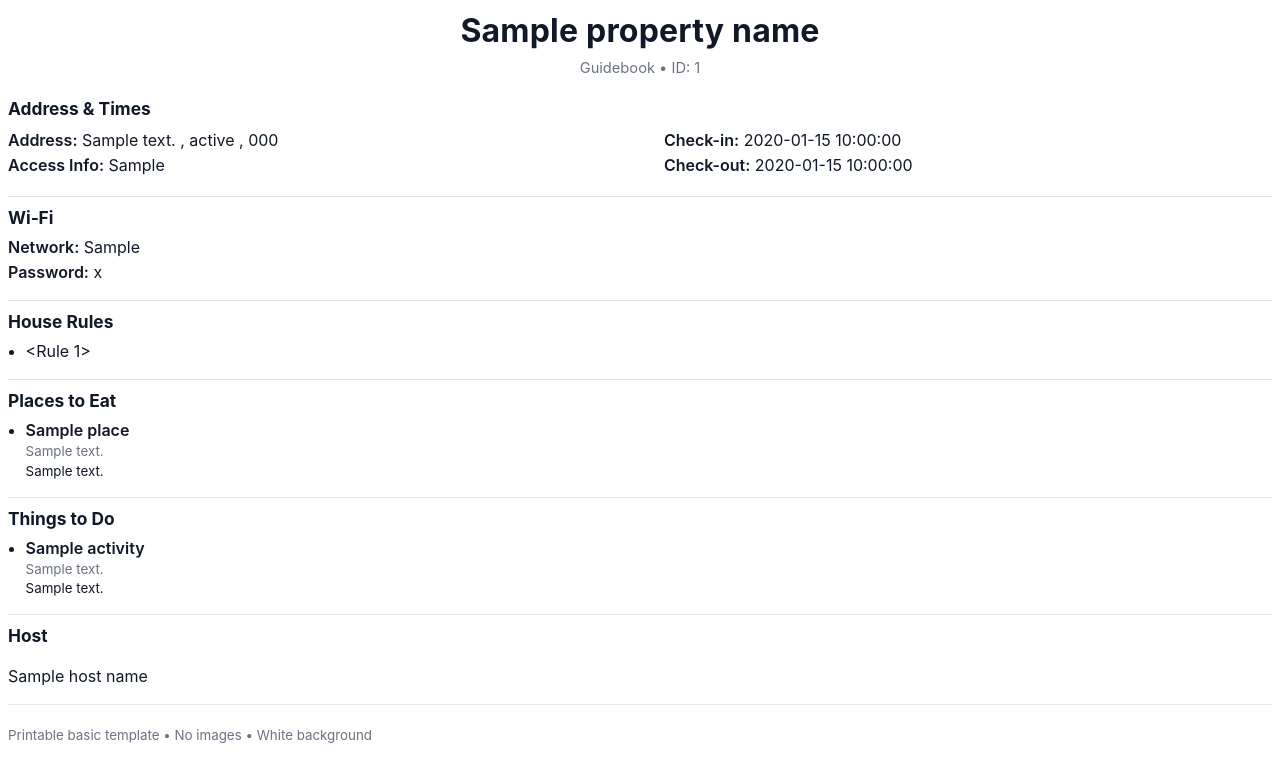
After one commit to hukahuka77/Guidewise, a Flask app: template backend/templates/templates_pdf/template_pdf2_basic.html in a window 1280 px wide. The commit adds this page. Shown: the top 782 px of the page. Run offline with Flask 3, Linux system fonts and the light colour scheme; tables that the repository leaves empty hold one stand-in row (values such as "Sample post"); the template is opened without the code that fills it: values that come from a table or form of the project are taken from there, most other values are stand-ins (such as "Sample title", 1, 10 or a date in 2020).

Commit message:
feat: add basic PDF template and implement on-demand PDF generation with caching

```diff
--- a/backend/app.py
+++ b/backend/app.py
@@ -2,8 +2,10 @@ from flask import Flask, request, send_file, jsonify, render_template, make_resp
 from flask_cors import CORS
 from flask_sqlalchemy import SQLAlchemy
 from sqlalchemy import text
+from sqlalchemy.orm import joinedload
 import main as pdf_generator
 import io
+import hashlib
 from dotenv import load_dotenv
 import os
 
@@ -15,6 +17,14 @@ from utils.ai_activities import get_ai_activity_recommendations
 load_dotenv() # Load environment variables from .env file
 
 app = Flask(__name__)
+
+# Optional gzip compression if Flask-Compress is available
+try:
+    from flask_compress import Compress
+    Compress(app)
+except Exception:
+    pass
+
 """
 Configure CORS to only allow requests from configured frontend origins and only for /api/* routes.
 Set FRONTEND_ORIGIN in backend/.env, e.g.:
@@ -43,9 +53,24 @@ TEMPLATE_REGISTRY = {
 }
 ALLOWED_TEMPLATE_KEYS = set(TEMPLATE_REGISTRY.keys())
 
+RENDER_CACHE = {}
+
+def _render_cache_key(gb: Guidebook, template_key: str) -> str:
+    ts = getattr(gb, 'last_modified_time', None)
+    ts_val = str(ts.timestamp()) if hasattr(ts, 'timestamp') else str(ts)
+    return f"{gb.id}:{template_key}:{ts_val}"
+
 @app.route('/guidebook/<guidebook_id>')
 def view_guidebook(guidebook_id):
-    guidebook = Guidebook.query.get_or_404(guidebook_id)
+    # Eager-load related objects to avoid N+1 queries
+    guidebook = (
+        Guidebook.query.options(
+            joinedload(Guidebook.host),
+            joinedload(Guidebook.property),
+            joinedload(Guidebook.wifi),
+            joinedload(Guidebook.rules),
+        ).get_or_404(guidebook_id)
+    )
     # Handle case where wifi might be null (pass through None/empty; template handles conditionals)
     wifi_network = guidebook.wifi.network if guidebook.wifi and guidebook.wifi.network else None
     wifi_password = guidebook.wifi.password if guidebook.wifi and guidebook.wifi.password else None
@@ -56,7 +81,25 @@ def view_guidebook(guidebook_id):
     base_tabs = ['checkin','property','hostinfo','wifi','food','activities','rules','checkout']
     included_tabs = getattr(guidebook, 'included_tabs', None) or base_tabs
     included_tabs = [t for t in included_tabs if (t in base_tabs) or (isinstance(t, str) and t.startswith('custom_'))]
-    return render_template(template_file,
+
+    # Caching: reuse rendered HTML if guidebook/template unchanged
+    cache_key = _render_cache_key(guidebook, template_key)
+    etag = hashlib.sha256(cache_key.encode('utf-8')).hexdigest()
+    if request.headers.get('If-None-Match') == etag:
+        resp = make_response('', 304)
+        resp.headers['ETag'] = etag
+        return resp
+
+    cached = RENDER_CACHE.get(cache_key)
+    if cached is not None:
+        resp = make_response(cached)
+        resp.headers['Content-Type'] = 'text/html; charset=utf-8'
+        resp.headers['ETag'] = etag
+        resp.headers['Cache-Control'] = 'public, max-age=300'
+        return resp
+
+    html = render_template(
+        template_file,
         id=guidebook.id,
         host_name=getattr(guidebook.host, 'name', None),
         host_bio=getattr(guidebook.host, 'bio', None),
@@ -79,8 +122,14 @@ def view_guidebook(guidebook_id):
         included_tabs=included_tabs,
         custom_sections=getattr(guidebook, 'custom_sections', None),
         custom_tabs_meta=getattr(guidebook, 'custom_tabs_meta', None),
-        cover_image_url=guidebook.cover_image_url
+        cover_image_url=guidebook.cover_image_url,
     )
+    RENDER_CACHE[cache_key] = html
+    resp = make_response(html)
+    resp.headers['Content-Type'] = 'text/html; charset=utf-8'
+    resp.headers['ETag'] = etag
+    resp.headers['Cache-Control'] = 'public, max-age=300'
+    return resp
 
 @app.route('/api/generate', methods=['POST'])
 def generate_guidebook_route():
@@ -205,23 +254,15 @@ def generate_guidebook_route():
 
     db.session.commit()
 
-    # Generate PDF from the same data
-    # Pass the newly created guidebook object to the PDF generator.
-    pdf_bytes = pdf_generator.create_guidebook_pdf(new_guidebook)
-
-    # Create the response with the PDF
-    response = send_file(
-        io.BytesIO(pdf_bytes),
-        mimetype='application/pdf',
-        as_attachment=True,
-        download_name='guidebook.pdf'
-    )
-
-    # Add the custom header with the live URL
-    response.headers['X-Guidebook-Url'] = f'/guidebook/{new_guidebook.id}'
-    response.headers['Access-Control-Expose-Headers'] = 'X-Guidebook-Url'
-
-    return response
+    # Do NOT generate the PDF here. Return JSON with identifiers and the live URL header.
+    resp = jsonify({
+        "ok": True,
+        "guidebook_id": new_guidebook.id,
+        "template_key": selected_template_key,
+    })
+    resp.headers['X-Guidebook-Url'] = f'/guidebook/{new_guidebook.id}'
+    resp.headers['Access-Control-Expose-Headers'] = 'X-Guidebook-Url'
+    return resp, 201
 
 def run_startup_migrations():
     """Add missing columns if they don't already exist (Postgres)."""
@@ -284,5 +325,66 @@ def update_template_key(guidebook_id):
     db.session.commit()
     return jsonify({"ok": True, "template_key": gb.template_key})
 
+# In-memory cache for generated PDFs for the lifetime of the process
+PDF_CACHE = {}
+
+def _pdf_cache_key(guidebook: Guidebook, template_key: str) -> str:
+    # Use id + template; include last_modified_time when available for better busting
+    ts = getattr(guidebook, 'last_modified_time', None)
+    ts_val = str(ts.timestamp()) if hasattr(ts, 'timestamp') else str(ts)
+    return f"{guidebook.id}:{template_key}:{ts_val}"
+
+@app.route('/api/guidebook/<guidebook_id>/pdf', methods=['GET'])
+def get_pdf_on_demand(guidebook_id):
+    gb = Guidebook.query.get_or_404(guidebook_id)
+    requested_template = request.args.get('template')
+    want_download = str(request.args.get('download', '0')).lower() in ('1', 'true', 'yes')
+    # Choose a valid template: request > guidebook > default
+    chosen_template = None
+    if requested_template in ALLOWED_TEMPLATE_KEYS:
+        chosen_template = requested_template
+    elif getattr(gb, 'template_key', None) in ALLOWED_TEMPLATE_KEYS:
+        chosen_template = gb.template_key
+    else:
+        chosen_template = 'template_1'
+
+    cache_key = _pdf_cache_key(gb, chosen_template)
+    etag = hashlib.sha256(cache_key.encode('utf-8')).hexdigest()
+    if request.headers.get('If-None-Match') == etag:
+        resp = make_response('', 304)
+        resp.headers['ETag'] = etag
+        return resp
+
+    cached = PDF_CACHE.get(cache_key)
+    if cached:
+        resp = send_file(
+            io.BytesIO(cached),
+            mimetype='application/pdf',
+            as_attachment=want_download,
+            download_name='guidebook.pdf'
+        )
+        resp.headers['ETag'] = etag
+        resp.headers['Cache-Control'] = 'public, max-age=3600'
+        return resp
+
+    # Generate PDF lazily. If the generator reads gb.template_key, temporarily override.
+    original_template = getattr(gb, 'template_key', None)
+    try:
+        gb.template_key = chosen_template
+        pdf_bytes = pdf_generator.create_guidebook_pdf(gb)
+    finally:
+        gb.template_key = original_template
+
+    PDF_CACHE[cache_key] = pdf_bytes
+    resp = send_file(
+        io.BytesIO(pdf_bytes),
+        mimetype='application/pdf',
+        as_attachment=want_download,
+        download_name='guidebook.pdf'
+    )
+    resp.headers['ETag'] = etag
+    resp.headers['Cache-Control'] = 'public, max-age=3600'
+    return resp
+
 if __name__ == '__main__':
     app.run(debug=True, port=5001)
--- a/backend/main.py
+++ b/backend/main.py
@@ -4,6 +4,8 @@ from weasyprint import HTML
 from utils.aifunctions import get_ai_recommendations
 # Import models from models.py to be used in PDF generation
 from models import Guidebook, Host, Property, Wifi, Rule
+import json
+import ast
 
 load_dotenv()
 
@@ -11,8 +13,45 @@ load_dotenv()
 # For now, both keys use the same PDF template until additional variants are added.
 TEMPLATE_REGISTRY = {
     "template_1": "templates/templates_pdf/template_pdf1.html",
-    "template_2": "templates/templates_pdf/template_pdf1.html",
+    "template_2": "templates/templates_pdf/template_pdf2_basic.html",
 }
+
+def _normalize_recommendations(items):
+    """Normalize list items that may be dicts or stringified dicts.
+    Returns list of dicts with at least name/title and description/address if present.
+    """
+    normalized = []
+    if not items:
+        return normalized
+    for it in items:
+        obj = None
+        if isinstance(it, dict):
+            obj = it
+        elif isinstance(it, str):
+            s = it.strip()
+            # Try JSON first
+            try:
+                obj = json.loads(s)
+            except Exception:
+                # Try Python literal (handles single quotes)
+                try:
+                    val = ast.literal_eval(s)
+                    if isinstance(val, dict):
+                        obj = val
+                except Exception:
+                    obj = None
+        if obj is None:
+            # Fallback to simple text item
+            obj = {"name": str(it)}
+        # Ensure keys exist
+        normalized.append({
+            "name": obj.get("name") or obj.get("title") or str(obj),
+            "description": obj.get("description") or "",
+            "address": obj.get("address") or "",
+            "image_url": obj.get("image_url") or obj.get("photo") or "",
+        })
+    return normalized
+
 
 def create_guidebook_pdf(guidebook):
     """
@@ -37,10 +76,14 @@ def create_guidebook_pdf(guidebook):
         'address_city_state': guidebook.property.address_city_state if getattr(guidebook, 'property', None) else '',
         'address_zip': guidebook.property.address_zip if getattr(guidebook, 'property', None) else '',
         'access_info': guidebook.access_info,
-        'rules': [rule.text for rule in guidebook.rules],
-        'things_to_do': guidebook.things_to_do,
-        'places_to_eat': guidebook.places_to_eat,
-        'cover_image_url': guidebook.cover_image_url
+        'rules': [rule.text for rule in getattr(guidebook, 'rules', [])],
+        'things_to_do': _normalize_recommendations(getattr(guidebook, 'things_to_do', []) or []),
+        'places_to_eat': _normalize_recommendations(getattr(guidebook, 'places_to_eat', []) or []),
+        'cover_image_url': getattr(guidebook, 'cover_image_url', None),
+        'welcome_message': getattr(guidebook, 'welcome_message', None),
+        'included_tabs': getattr(guidebook, 'included_tabs', []) or [],
+        'custom_sections': getattr(guidebook, 'custom_sections', {}) or {},
+        'custom_tabs_meta': getattr(guidebook, 'custom_tabs_meta', {}) or {},
     }
 
     # Setup Jinja2 environment
--- /dev/null
+++ b/backend/templates/templates_pdf/template_pdf2_basic.html
@@ -0,0 +1,180 @@
+<!DOCTYPE html>
+<html lang="en">
+<head>
+  <meta charset="UTF-8" />
+  <meta name="viewport" content="width=device-width, initial-scale=1.0" />
+  <title>Guidebook - Basic</title>
+  <style>
+    /* Page setup for printable A4/Letter with generous margins */
+    @page {
+      size: Letter; /* Use A4 if preferred */
+      margin: 1in;
+    }
+    html, body {
+      background: #ffffff;
+      color: #111827; /* gray-900 */
+      font-family: -apple-system, BlinkMacSystemFont, "Segoe UI", Roboto, Oxygen, Ubuntu, Cantarell, "Fira Sans", "Droid Sans", "Helvetica Neue", Arial, sans-serif;
+      line-height: 1.45;
+      font-size: 12pt;
+    }
+    .container {
+      display: block;
+    }
+    .header {
+      text-align: center;
+      margin-bottom: 0.75rem;
+    }
+    .title {
+      font-size: 24pt;
+      font-weight: 700;
+      letter-spacing: 0.2px;
+      margin: 0 0 0.25rem 0;
+    }
+    .subtitle {
+      font-size: 11pt;
+      color: #6b7280; /* gray-500 */
+      margin: 0;
+    }
+    .section {
+      margin-top: 1rem;
+      padding-top: 0.5rem;
+      border-top: 1px solid #e5e7eb; /* gray-200 */
+    }
+    .section:first-of-type {
+      border-top: 0;
+      padding-top: 0;
+    }
+    .section h2 {
+      font-size: 13pt;
+      font-weight: 700;
+      margin: 0 0 0.35rem 0;
+      color: #111827;
+    }
+    .grid-2 {
+      display: grid;
+      grid-template-columns: 1fr 1fr;
+      gap: 0.5in;
+    }
+    .kv {
+      margin: 0.15rem 0;
+    }
+    .label {
+      font-weight: 600;
+    }
+    ul {
+      margin: 0.25rem 0 0 1.1rem;
+      padding: 0;
+    }
+    li { margin: 0.15rem 0; }
+    .muted { color: #6b7280; }
+    .small { font-size: 10pt; }
+  </style>
+</head>
+<body>
+  <div class="container">
+    <header class="header">
+      <h1 class="title">{{ property_name or 'Your Stay' }}</h1>
+      <p class="subtitle">Guidebook • ID: {{ id }}</p>
+    </header>
+
+    <section class="section">
+      <h2>Address & Times</h2>
+      <div class="grid-2">
+        <div>
+          <p class="kv"><span class="label">Address:</span>
+            {% if address_street %}{{ address_street }}{% endif %}
+            {% if address_city_state %}{% if address_street %}, {% endif %}{{ address_city_state }}{% endif %}
+            {% if address_zip %}{% if address_street or address_city_state %}, {% endif %}{{ address_zip }}{% endif %}
+          </p>
+          {% if access_info %}
+          <p class="kv"><span class="label">Access Info:</span> {{ access_info }}</p>
+          {% endif %}
+        </div>
+        <div>
+          {% if check_in_time %}
+          <p class="kv"><span class="label">Check-in:</span> {{ check_in_time }}</p>
+          {% endif %}
+          {% if check_out_time %}
+          <p class="kv"><span class="label">Check-out:</span> {{ check_out_time }}</p>
+          {% endif %}
+        </div>
+      </div>
+    </section>
+
+    {% if wifi_network or wifi_password %}
+    <section class="section">
+      <h2>Wi‑Fi</h2>
+      {% if wifi_network %}<p class="kv"><span class="label">Network:</span> {{ wifi_network }}</p>{% endif %}
+      {% if wifi_password %}<p class="kv"><span class="label">Password:</span> {{ wifi_password }}</p>{% endif %}
+      {% if not wifi_network and not wifi_password %}
+        <p class="muted small">Wi‑Fi details not provided.</p>
+      {% endif %}
+    </section>
+    {% endif %}
+
+    {% if rules and rules|length > 0 %}
+    <section class="section">
+      <h2>House Rules</h2>
+      <ul>
+        {% for r in rules %}
+          {% if r %}<li>{{ r }}</li>{% endif %}
+        {% endfor %}
+      </ul>
+    </section>
+    {% endif %}
+
+    {% if places_to_eat and places_to_eat|length > 0 %}
+    <section class="section">
+      <h2>Places to Eat</h2>
+      <ul>
+        {% for p in places_to_eat %}
+          {% if p %}
+            <li>
+              <span class="label">{{ p.name if p.name is defined else (p.title if p.title is defined else p) }}</span>
+              {% if p.description is defined and p.description %}
+                <div class="muted small">{{ p.description }}</div>
+              {% endif %}
+              {% if p.address is defined and p.address %}
+                <div class="small">{{ p.address }}</div>
+              {% endif %}
+            </li>
+          {% endif %}
+        {% endfor %}
+      </ul>
+    </section>
+    {% endif %}
+
+    {% if things_to_do and things_to_do|length > 0 %}
+    <section class="section">
+      <h2>Things to Do</h2>
+      <ul>
+        {% for t in things_to_do %}
+          {% if t %}
+            <li>
+              <span class="label">{{ t.name if t.name is defined else (t.title if t.title is defined else t) }}</span>
+              {% if t.description is defined and t.description %}
+                <div class="muted small">{{ t.description }}</div>
+              {% endif %}
+              {% if t.address is defined and t.address %}
+                <div class="small">{{ t.address }}</div>
+              {% endif %}
+            </li>
+          {% endif %}
+        {% endfor %}
+      </ul>
+    </section>
+    {% endif %}
+
+    {% if host_name %}
+    <section class="section">
+      <h2>Host</h2>
+      <p>{{ host_name }}</p>
+    </section>
+    {% endif %}
+
+    <section class="section">
+      <p class="muted small">Printable basic template • No images • White background</p>
+    </section>
+  </div>
+</body>
+</html>
```
Also changed, not shown: backend/templates/templates_pdf/template_pdf1.html (+36 -14 lines), backend/templates/templates_url/template_2.html (+19 -9 lines), frontend/src/app/create/page.tsx (+5 -4 lines), frontend/src/app/success/page.tsx (+82 -45 lines), frontend/src/components/custom/PdfViewer.tsx (+62 -12 lines), frontend/public/images/PDF_Basic.png (added), frontend/public/images/PDF_Standard.png (added), frontend/public/images/URL_Generic1.png (added), frontend/public/images/URL_Generic2.png (added), 1 other file.
